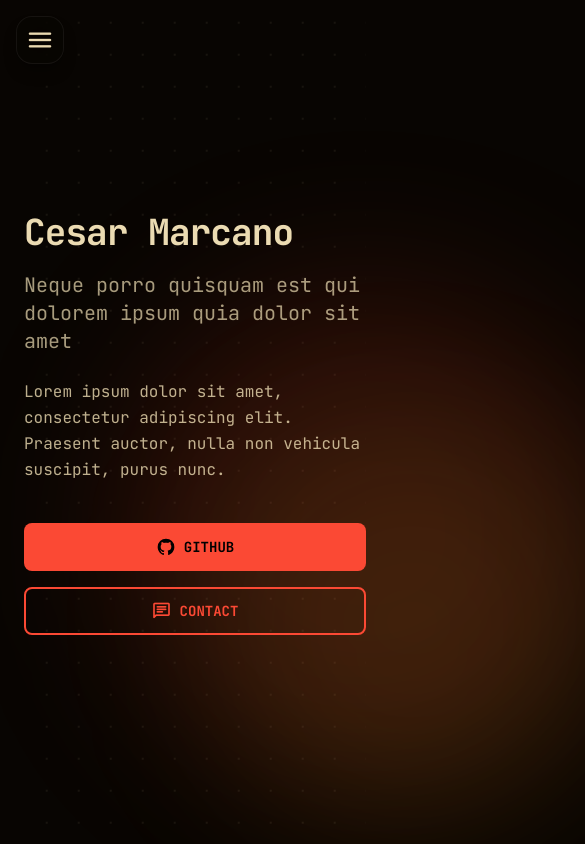
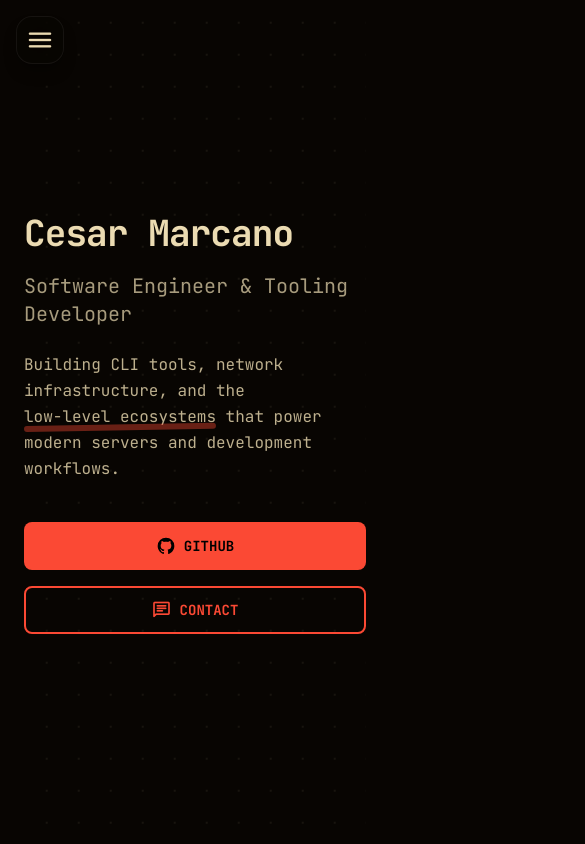
Before and after one commit to SirCesarium/portfolio, a Next.js app: page / in a window 390 px wide. Shown: the top 844 px of the page, 585 px wide, since content can reach past the window. Built offline with nearby package versions, Linux system fonts and the light colour scheme.

Commit message:
feat: update hero text and responsive button layout

```diff
--- a/app/page.tsx
+++ b/app/page.tsx
@@ -2,6 +2,7 @@ import Button from "@/components/Button";
 import { Github } from "@/components/icons/GitHub";
 import NavigationDrawer from "@/components/NavigationDrawer";
 import Typography from "@/components/Typography";
+import Underline from "@/components/Underline";
 
 const navItems = [
   { icon: "home", label: "Home", href: "#home" },
@@ -19,26 +20,28 @@ export default function Home() {
         className="relative flex w-full h-screen flex-col items-center justify-center"
       >
         <div className="hero-grid pointer-events-none absolute inset-0" />
-        <div className="hero-spotlight hero-spotlight--primary" />
-        <div className="hero-spotlight hero-spotlight--secondary" />
+        <div className="hero-spotlight hero-spotlight--primary hidden sm:block" />
+        <div className="hero-spotlight hero-spotlight--secondary hidden sm:block" />
         <div className="relative z-10">
           <Typography variant="h1">Cesar Marcano</Typography>
 
           <Typography variant="lead" className="mt-4">
-            Neque porro quisquam est qui dolorem ipsum quia dolor sit amet
+            Software Engineer & Tooling Developer
           </Typography>
 
-          <Typography variant="body" className="mt-6 max-w-2xl text-text/70">
-            Lorem ipsum dolor sit amet, consectetur adipiscing elit. Praesent
-            auctor, nulla non vehicula suscipit, purus nunc.
+          <Typography variant="body" className="mt-6 max-w-xl text-text/70">
+            Building CLI tools, network infrastructure, and the{" "}
+            <Underline>low-level ecosystems</Underline> that power modern
+            servers and development workflows.
           </Typography>
 
-          <div className="mt-10 flex flex-col gap-4 sm:flex-row">
-            <Button href="#" icon={<Github />}>
+          <div className="mt-10 flex w-full flex-col items-stretch gap-4 sm:w-auto sm:flex-row sm:justify-end">
+            <Button href="#" className="w-full sm:w-auto" icon={<Github />}>
               GITHUB
             </Button>
             <Button
               variant="outline"
+              className="w-full sm:w-auto"
               href="#"
               icon={<span className="icon">message</span>}
             >
@@ -48,17 +51,17 @@ export default function Home() {
         </div>
       </header>
 
-      <section id="a" className="flex w-full max-w-4xl py-32">
+      <section id="a" className="flex w-full max-w-4xl flex-col py-32">
         <Typography variant="h2">Projects</Typography>
         <div className="h-screen" />
       </section>
 
-      <section id="b" className="flex w-full max-w-4xl py-32">
+      <section id="b" className="flex w-full max-w-4xl flex-col py-32">
         <Typography variant="h2">Contact</Typography>
         <div className="h-screen" />
       </section>
 
-      <section id="c" className="flex w-full max-w-4xl py-32">
+      <section id="c" className="flex w-full max-w-4xl flex-col py-32">
         <Typography variant="h2">Settings</Typography>
         <div className="h-screen" />
       </section>
```
